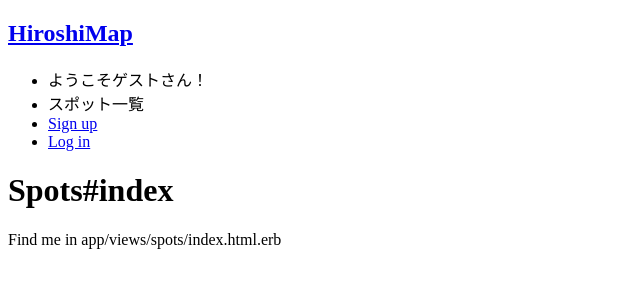
After one commit to sumika6211/hiroshimap, a Rails app: page /spots in a window 1280 px wide. The commit adds this page. Shown: the top 300 px of the page, without its empty margins (0-640 px from the left). Run offline with Rails 7, Linux system fonts and the light colour scheme; style sheets or scripts are compiled from the project's sources.

Commit message:
3/5終了

```diff
--- /dev/null
+++ b/app/assets/stylesheets/spots.scss
@@ -0,0 +1,3 @@
+// Place all the styles related to the spots controller here.
+// They will automatically be included in application.css.
+// You can use Sass (SCSS) here: https://sass-lang.com/
--- /dev/null
+++ b/app/controllers/spots_controller.rb
@@ -0,0 +1,31 @@
+class SpotsController < ApplicationController
+  def new
+    @spot = Spot.new
+    @areas = Area.all
+  end
+
+  def create
+    @spot = Spot.new(spot_params)
+    if @spot.save
+      flash[:notice] = "You have created spot successfully."
+      redirect_to spot_path(@spot.id)
+    else
+      render :new
+    end
+  end
+
+  def index
+  end
+
+  def edit
+  end
+
+  def show
+  end
+
+  private
+
+  def spot_params
+    params.require(:spot).permit(:name, :area_id)
+  end
+end
--- /dev/null
+++ b/app/helpers/spots_helper.rb
@@ -0,0 +1,2 @@
+module SpotsHelper
+end
--- a/app/models/area.rb
+++ b/app/models/area.rb
@@ -1,4 +1,5 @@
 class Area < ApplicationRecord
+  has_many :spots
 
   validates :name, presence: true
 
--- a/app/models/spot.rb
+++ b/app/models/spot.rb
@@ -1,2 +1,6 @@
 class Spot < ApplicationRecord
+  belongs_to :area
+
+  validates :name, presence: true
+
 end
--- a/app/views/areas/new.html.erb
+++ b/app/views/areas/new.html.erb
@@ -1,4 +1,4 @@
-<h1>スポットを作成する</h1>
+<h1>エリアを作成する</h1>
 
 <%= form_with model: @area, url: areas_path, method: :post do |f| %>
   <div class = "field">
--- /dev/null
+++ b/app/views/spots/edit.html.erb
@@ -0,0 +1,2 @@
+<h1>Spots#edit</h1>
+<p>Find me in app/views/spots/edit.html.erb</p>
--- /dev/null
+++ b/app/views/spots/index.html.erb
@@ -0,0 +1,2 @@
+<h1>Spots#index</h1>
+<p>Find me in app/views/spots/index.html.erb</p>
--- /dev/null
+++ b/app/views/spots/show.html.erb
@@ -0,0 +1,2 @@
+<h1>Spots#show</h1>
+<p>Find me in app/views/spots/show.html.erb</p>
--- a/config/routes.rb
+++ b/config/routes.rb
@@ -6,4 +6,5 @@ Rails.application.routes.draw do
   resources :users, only: [:show, :edit, :update, :destroy]
   resources :posts
   resources :areas, except: [:show, :destroy]
+  resources :spots, except: [:destroy]
 end
```
Also changed, not shown: app/views/spots/new.html.erb (added, +13 -0 lines), test/controllers/spots_controller_test.rb (added, +23 -0 lines).
